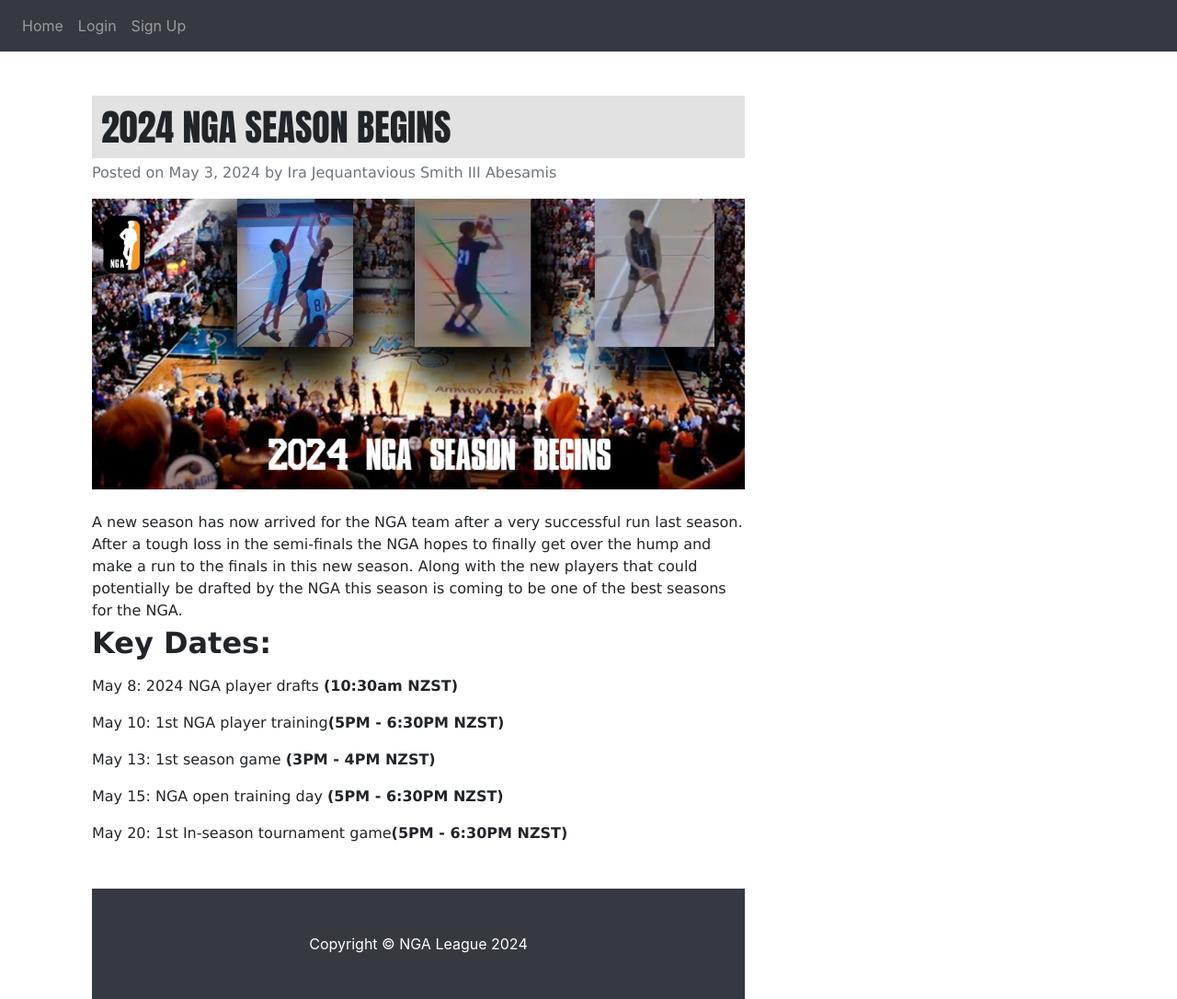
After one commit to 19054Ira/Ira-DTG2024-F.B.P_Club-Website, a Flask app: template website/templates/article1.html in a window 1280 px wide. The commit adds this page. Shown: the whole page at 92% size. Run offline with Flask 3, Linux system fonts and the light colour scheme; the template is opened without the code that fills it, so the values that code supplies are empty; some libraries are stand-ins or nearby versions.

Commit message:
Article 1 creation

```diff
--- a/website/static/assets/main.css
+++ b/website/static/assets/main.css
@@ -60,3 +60,25 @@
 .TEAMSBUTTON:hover{
     background-color: #868686;
 }
+
+.ARTICLE1HEADER{
+    font-family: Impact, Haettenschweiler, 'Arial Narrow Bold', sans-serif;
+    background-color: #e2e2e2;
+    padding: 10px;
+}
+
+.ARTICLE1MAINPHOTO:hover{
+    transform: scale(1.1);
+}
+
+.ARTICLE1MAINPHOTO{
+transition: transform 0.4s ease;
+}
+
+.ARTICLE1CONTENT{
+    font-family: Verdana, Geneva, Tahoma, sans-serif;
+}
+
+.ARTICLE1AUTHOR{
+    font-family: Verdana, Geneva, Tahoma, sans-serif;
+}
--- /dev/null
+++ b/website/templates/article1.html
@@ -0,0 +1,47 @@
+{% extends "base.html" %}
+{% block title %}Article1{% endblock %}
+{% block content %}
+<!DOCTYPE html>
+<html lang="en">
+        <!-- Favicon-->
+        <link rel="icon" type="image/x-icon" href="static/assets/img" />
+        <!-- Core theme CSS (includes Bootstrap)-->
+        <link rel="stylesheet" href="static/assets/main.css"/>
+    </head>
+    <body>
+        <!-- Page content-->
+        <div class="container mt-5">
+            <div class="row">
+                <div class="col-lg-8">
+                    <!-- Post content-->
+                    <article>
+                        <!-- Post header-->
+                        <header class="mb-4">
+                            <!-- Post title-->
+                            <h1 class="fw-bolder mb-1 ARTICLE1HEADER">2024 NGA SEASON BEGINS</h1>
+                            <!-- Post meta content-->
+                            <div class="text-muted fst-italic mb-3 ARTICLE1AUTHOR">Posted on May 3, 2024 by Ira Jequantavious Smith III Abesamis</div>
+                        <!-- Preview image figure-->
+                        <figure class="mb-4"><img class="img-fluid ARTICLE1MAINPHOTO" src="static/assets/img/NGABEGINNING.jpg" alt="..." /></figure>
+                        <!-- Post content-->
+                        <section class="mb-5 ARTICLE1CONTENT">
+                            <p class="fs-5 mb-1">A new season has now arrived for the NGA team after a very successful run last season. After a tough loss in the semi-finals the NGA hopes to finally get over the hump and make a run to the finals in this new season. Along with the new players that could potentially be drafted by the NGA this season is coming to be one of the best seasons for the NGA.</p>
+                            <p class="fs-5 mb-1"><h2><b>Key Dates:</h2></b></p>
+                            <p class="fs-5 mb-3">May 8: 2024 NGA player drafts <b>(10:30am NZST)</b></p>
+                            <p class="fs-5 mb-3">May 10: 1st NGA player training<b>(5PM - 6:30PM NZST)</b></p>
+                            <p class="fs-5 mb-3">May 13: 1st season game <b>(3PM - 4PM NZST)</b></p>
+                            <p class="fs-5 mb-3">May 15: NGA open training day <b>(5PM - 6:30PM NZST)</b></p>
+                            <p class="fs-5 mb-3">May 20: 1st In-season tournament game<b>(5PM - 6:30PM NZST)</b></p>
+                        </section>
+                    </article>
+        <!-- Footer-->
+        <footer class="py-5 bg-dark">
+            <div class="container"><p class="m-0 text-center text-white">Copyright &copy; NGA League 2024</p></div>
+        </footer>
+        <!-- Bootstrap core JS-->
+        <script src="https://cdn.jsdelivr.net/npm/bootstrap@5.2.3/dist/js/bootstrap.bundle.min.js"></script>
+        <!-- Core theme JS-->
+        <script src="js/scripts.js"></script>
+    </body>
+</html>
+{% endblock %}
```
Also changed, not shown: website/static/assets/img/NGABEGINNING.jpg (added).
